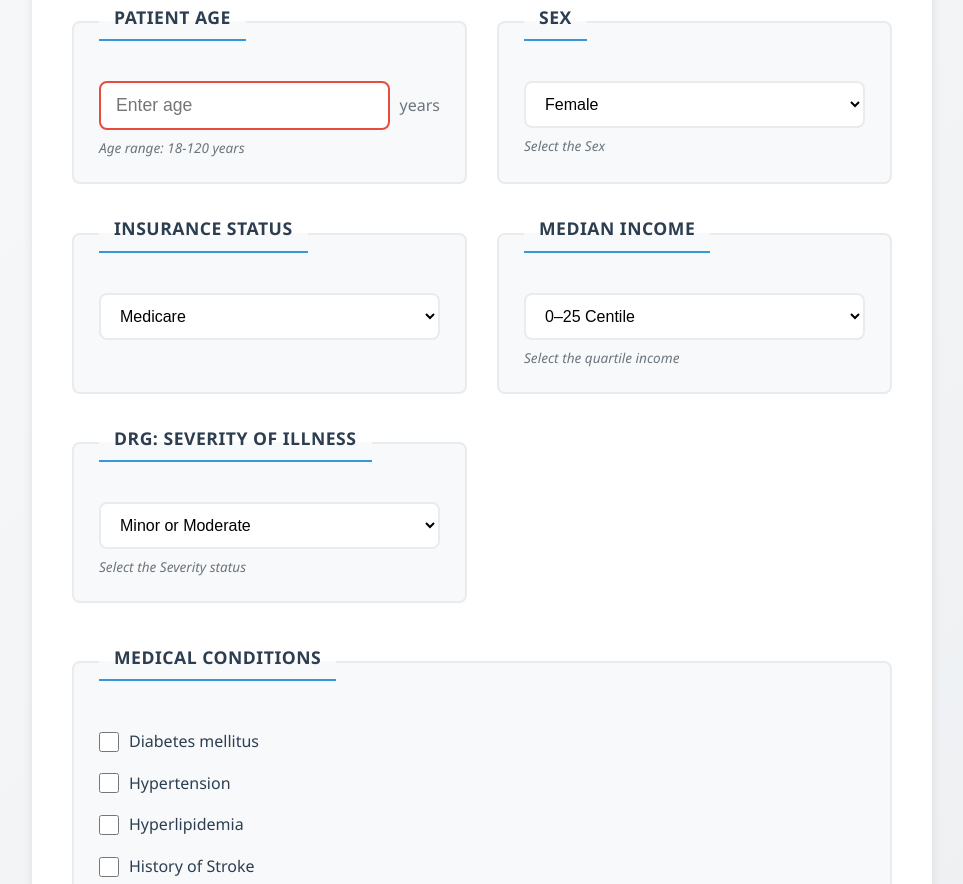
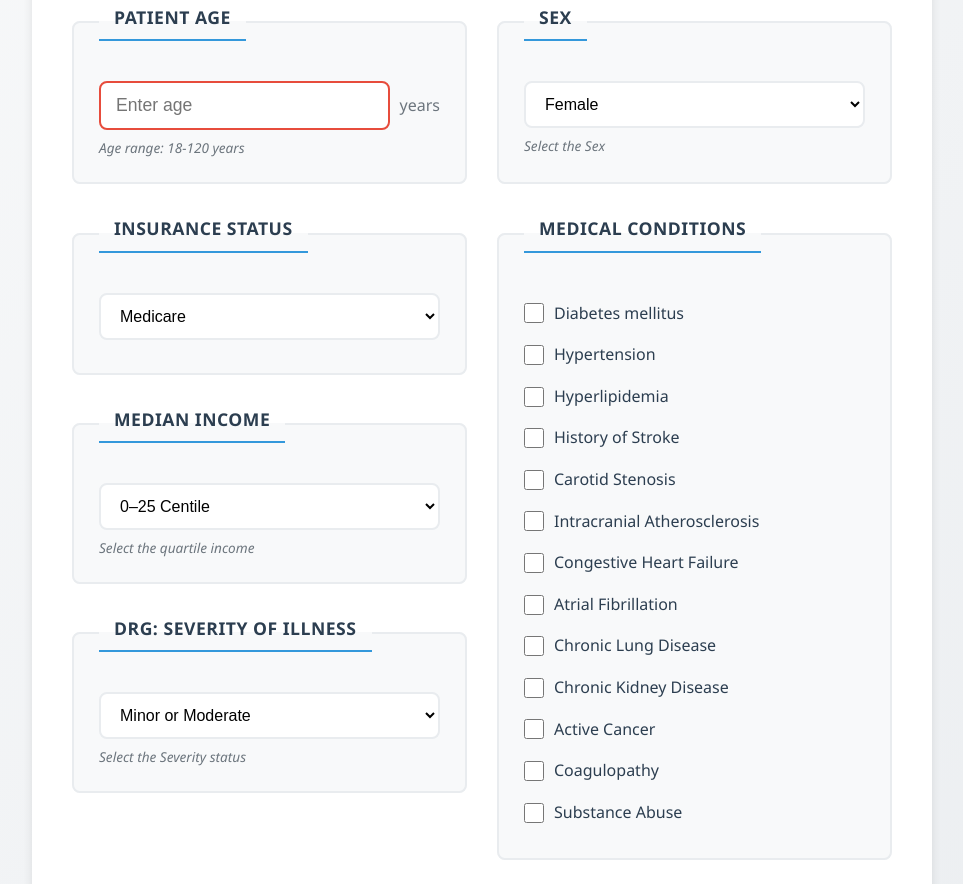
Before and after one commit to Moxin1986/Perioperative-stroke-risk-tool, a plain HTML site: page index.html in a window 1280 px wide. Shown: the part 267-1151 px from the top of the page, without its empty margins (158-1121 px from the left). Drawn offline with Linux system fonts and the light colour scheme.

Commit message:
Update index.html

```diff
--- a/index.html
+++ b/index.html
@@ -63,7 +63,9 @@
             <div id="category-help" class="help-text">Select the Sex</div>
           </fieldset>
 
-           <!-- Insurance Status Section -->
+           <!-- Socioeconomic Status Section -->
+           <div class="socioeconomic-group">
+              <!-- Insurance Status -->
            <fieldset class="fieldset">
             <legend class="legend">Insurance Status</legend>
           <select name="pay1" id="pay1" aria-describedby="category-help">
```
